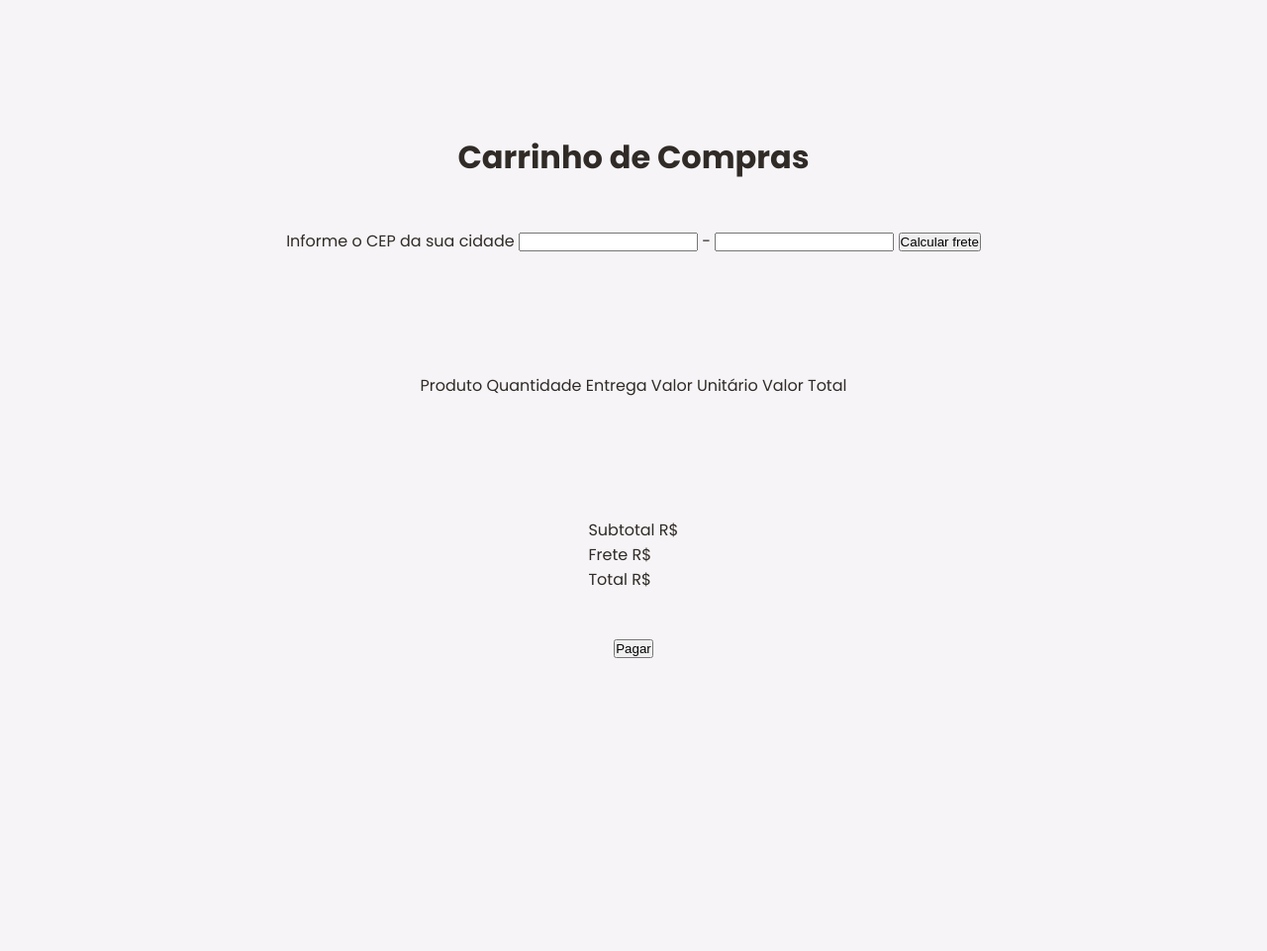
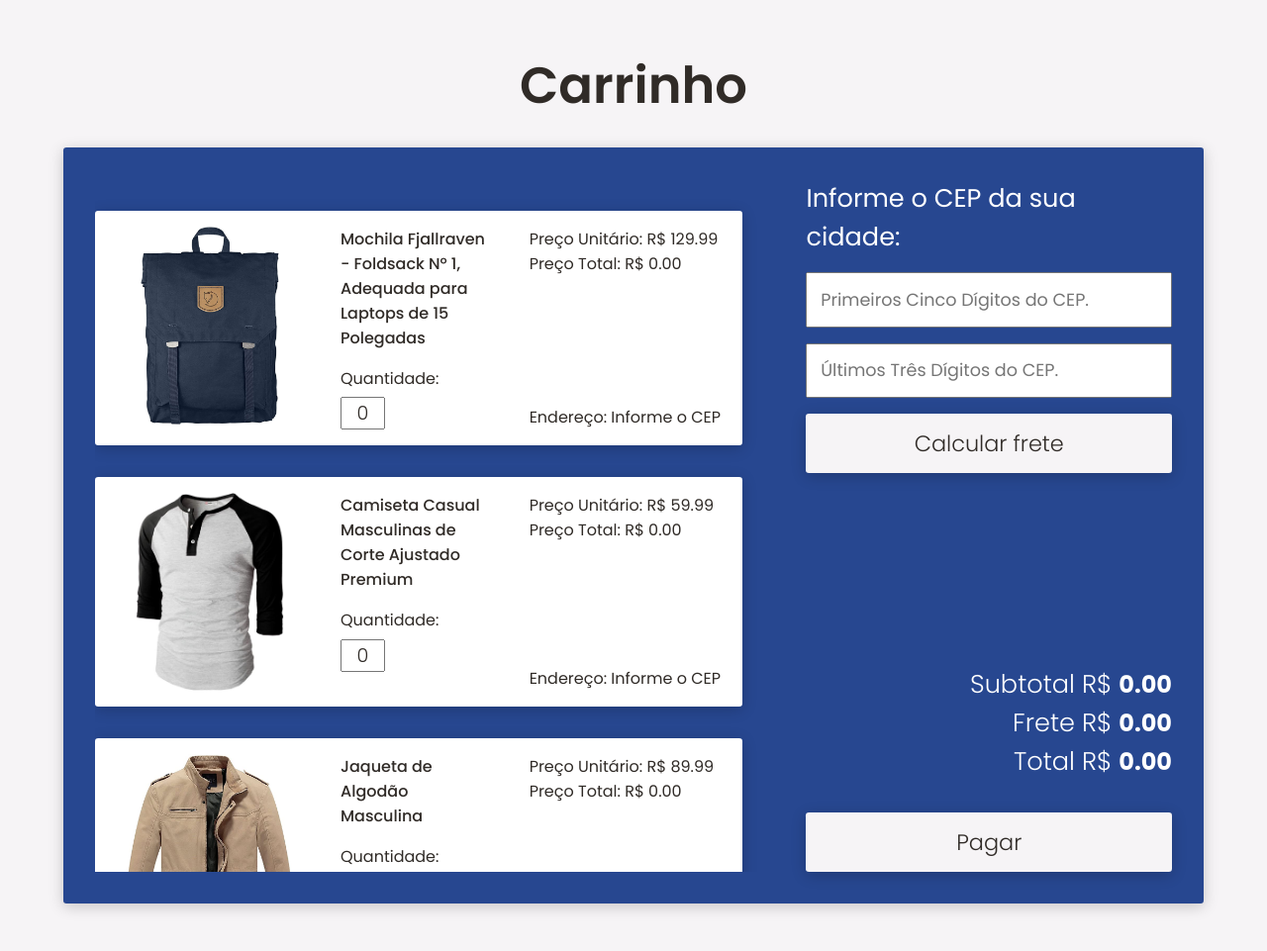
Before and after one commit to RGomes98/ShoppingCart, a plain HTML site: page pages/cart/index.html in a window 1280 px wide. Shown: the whole page at 99% size. Before the commit the page ends 800 px from the top, so only its background shows below. Drawn offline with Linux system fonts and the light colour scheme.

Commit message:
Cart page code refactor

```diff
--- a/pages/cart/index.html
+++ b/pages/cart/index.html
@@ -3,32 +3,30 @@
   <head>
     <meta charset="UTF-8" />
     <meta name="viewport" content="width=device-width, initial-scale=1.0" />
-    <title>Carrinho de Compras</title>
-    <script type="module" src="main.js" defer></script>
+    <title>Carrinho</title>
+    <script src="main.js" defer></script>
     <link rel="stylesheet" href="../../global.css" />
   </head>
   <body>
-    <h1>Carrinho de Compras</h1>
-    <div id="zipCodeWrapper">
-      <span>Informe o CEP da sua cidade</span> <input type="text" class="zipCode" /> -
-      <input type="text" class="zipCode" /> <button id="calcShipping">Calcular frete</button>
+    <h1 class="cart_heading">Carrinho</h1>
+    <div class="cart_wrapper">
+      <div class="cart_info">
+        <div id="zipcode_wrapper">
+          <span class="zipcode_wrapper_heading">Informe o CEP da sua cidade:</span>
+          <div class="zipcode_input_wrapper">
+            <input class="zipcode" type="text" placeholder="Primeiros Cinco Dígitos do CEP." />
+            <input class="zipcode" type="text" placeholder="Últimos Três Dígitos do CEP." />
+          </div>
+          <button id="shipping_button">Calcular frete</button>
+        </div>
+        <div class="price_wrapper">
+          <span class="price">Subtotal R$ <span id="subtotal">0.00</span></span>
+          <span class="price">Frete R$ <span id="shipping_price">0.00</span></span>
+          <span class="price">Total R$ <span id="total">0.00</span></span>
+        </div>
+        <button id="checkout_button">Pagar</button>
+      </div>
+      <div id="cart_container"></div>
     </div>
-    <br />
-    <div id="cartContainer">
-      <div>
-        <span>Produto</span>
-        <span>Quantidade</span>
-        <span>Entrega</span>
-        <span>Valor Unitário</span>
-        <span>Valor Total</span>
-      </div>
-    </div>
-    <br />
-    <div>
-      <p>Subtotal R$<span id="subtotal"></span></p>
-      <p>Frete R$<span id="shippingPrice"></span></p>
-      <p>Total R$<span id="total"></span></p>
-    </div>
-    <button id="checkout">Pagar</button>
   </body>
 </html>
--- a/pages/cart/main.js
+++ b/pages/cart/main.js
@@ -1,47 +1,127 @@
-import { products } from '../../data/products.js';
+const products = [
+  {
+    name: 'Mochila Fjallraven - Foldsack Nº 1, Adequada para Laptops de 15 Polegadas',
+    image: '../../images/products/product1.jpg',
+    price: 129.99,
+    ammount: 0,
+  },
+  {
+    name: 'Camiseta Casual Masculinas de Corte Ajustado Premium',
+    image: '../../images/products/product2.jpg',
+    price: 59.99,
+    ammount: 0,
+  },
+  {
+    name: 'Jaqueta de Algodão Masculina',
+    image: '../../images/products/product3.jpg',
+    price: 89.99,
+    ammount: 0,
+  },
+  {
+    name: 'Roupa Casual Masculina de Corte Ajustado',
+    image: '../../images/products/product4.jpg',
+    price: 69.99,
+    ammount: 0,
+  },
+  {
+    name: 'Jaqueta de Snowboard 3-em-1 para Mulheres BIYLACLESEN ',
+    image: '../../images/products/product5.jpg',
+    price: 69.99,
+    ammount: 0,
+  },
+  {
+    name: 'Jaqueta Motoqueira de Couro Sintético com Capuz Removível Lock and Love para Mulheres',
+    image: '../../images/products/product6.jpg',
+    price: 89.99,
+    ammount: 0,
+  },
+  {
+    name: 'Jaqueta de Chuva Feminina Corta-Vento Listrada para Escalada',
+    image: '../../images/products/product7.jpg',
+    price: 79.99,
+    ammount: 0,
+  },
+  {
+    name: 'Camiseta de Manga Curta com Gola Barco em Cor Sólida para Mulheres MBJ',
+    image: '../../images/products/product8.jpg',
+    price: 59.99,
+    ammount: 0,
+  },
+  {
+    name: 'Camiseta de Manga Curta para Mulheres Opna com Controle de Umidade',
+    image: '../../images/products/product9.jpg',
+    price: 109.99,
+    ammount: 0,
+  },
+  {
+    name: 'Camiseta Casual de Algodão de Manga Curta para Mulheres DANVOUY',
+    image: '../../images/products/product10.jpg',
+    price: 49.99,
+    ammount: 0,
+  },
+];
 
-const zipCodeWrapper = document.getElementById('zipCodeWrapper');
-const zipCode = document.body.getElementsByClassName('zipCode');
+const formatToCurrency = (number) => number.toFixed(2);
+
+const total = document.getElementById('total');
+const subtotal = document.getElementById('subtotal');
+const shipping = document.getElementById('shipping_price');
+const cartProducts = document.getElementById('cart_container');
+const checkoutButton = document.getElementById('checkout_button');
+const shippingButton = document.getElementById('shipping_button');
+
+const zipCode = document.body.getElementsByClassName('zipcode');
+const zipCodeWrapper = document.getElementById('zipcode_wrapper');
+
+const invalidCheckoutError = document.createElement('span');
+invalidCheckoutError.className = 'checkout_error';
+zipCodeWrapper.appendChild(invalidCheckoutError);
+
 const invalidZipCodeError = document.createElement('span');
+invalidZipCodeError.className = 'zipcode_error';
 zipCodeWrapper.appendChild(invalidZipCodeError);
 
-const checkoutButton = document.getElementById('checkout');
-const invalidCheckoutError = document.createElement('span');
-document.body.appendChild(invalidCheckoutError);
+checkoutButton.addEventListener('click', handleCheckout);
 
-checkoutButton.addEventListener('click', () => {
+function handleCheckout() {
+  invalidZipCodeError.innerText = '';
   invalidCheckoutError.innerText = '';
+
   const isCartFilled = document.getElementById('subtotal').innerText > 0;
-  const isZipCodeAdded = document.getElementById('shippingPrice').innerText > 0;
+  const isZipCodeAdded = document.getElementById('shipping_price').innerText > 0;
 
   if (!isZipCodeAdded) {
     return (invalidCheckoutError.innerText = 'Insira o CEP antes de Finalizar a Compra.');
-  } else if (!isCartFilled) {
+  }
+
+  if (!isCartFilled) {
     return (invalidCheckoutError.innerText =
       'Adicione Produtos ao Carrinho Antes de Finalizar a Compra.');
-  } else {
-    const checkoutPagePath = window.location.pathname.replace('cart', 'checkout');
-    window.location.pathname = checkoutPagePath;
   }
-});
 
-const total = document.getElementById('total');
-total.innerText = (0).toFixed(2);
+  const checkoutPagePath = window.location.pathname
+    .split('/')
+    .reverse()
+    .join('/')
+    .replace('cart', 'checkout')
+    .split('/')
+    .reverse()
+    .join('/');
+  window.location.pathname = checkoutPagePath;
+}
 
-const subtotal = document.getElementById('subtotal');
-subtotal.innerText = (0).toFixed(2);
+shippingButton.addEventListener('click', handleZipCode);
 
-const shipping = document.getElementById('shippingPrice');
-shipping.innerText = (0).toFixed(2);
+function handleZipCode() {
+  invalidZipCodeError.innerText = '';
+  invalidCheckoutError.innerText = '';
 
-const cartProducts = document.getElementById('cartContainer');
-const shippingButton = document.getElementById('calcShipping');
+  const zipCodeValues = Array.from(zipCode);
+  const isShippingTaxAdded = shipping.innerHTML > 0;
+  const fullZipCode = zipCodeValues.map((input) => input.value).join('');
+  const productsZipCodes = Array.from(document.body.getElementsByClassName('product_zip_code'));
 
-shippingButton.addEventListener('click', () => {
-  const zipCodeArray = Array.from(zipCode);
-  const fullZipCode = zipCodeArray.map((input) => input.value).join('');
-
-  const isZipCodeValid = zipCodeArray.every((input, idx) => {
+  const isZipCodeValid = zipCodeValues.every((input, idx) => {
     const inputLength = input.value.length;
     const requiredLength = idx === 0 ? 5 : 3;
     const isNumberInteger = Number.isInteger(Number(input.value));
@@ -52,30 +132,54 @@ shippingButton.addEventListener('click', () => {
   if (!isZipCodeValid) {
     return (invalidZipCodeError.innerText =
       'O CEP deve conter apenas números inteiros, com 5 dígitos no primeiro campo e 3 dígitos no segundo campo.');
-  } else {
-    invalidZipCodeError.innerText = '';
-    zipCodeArray.forEach((input) => (input.value = ''));
-    const productsZipCodes = Array.from(document.body.getElementsByClassName('productZipCode'));
-    productsZipCodes.forEach((product) => {
-      return (product.innerText = `${fullZipCode.slice(0, 5)}-${fullZipCode.slice(5)}`);
-    });
   }
 
-  const isShippingTaxAdded = shipping.innerHTML > 0;
-  if (isShippingTaxAdded) {
-    return;
-  } else {
-    shipping.innerHTML = (100).toFixed(2);
-    total.innerText = (Number(total.innerText) + 100).toFixed(2);
-  }
-});
+  zipCodeValues.forEach((input) => (input.value = ''));
+  productsZipCodes.forEach((product) => {
+    return (product.innerText = `Endereço: ${fullZipCode.slice(0, 5)}-${fullZipCode.slice(5)}`);
+  });
+
+  if (isShippingTaxAdded) return;
+  shipping.innerHTML = formatToCurrency(100);
+  total.innerText = formatToCurrency(Number(total.innerText) + 100);
+}
 
 products.forEach(({ name, image, price }, idx) => {
-  const imageWrapper = document.createElement('div');
-  imageWrapper.className = 'imageWrapper';
+  const productWrapper = document.createElement('div');
+  productWrapper.className = 'product_wrapper';
 
   const productImage = document.createElement('img');
+  productImage.className = 'product_image';
   productImage.src = image;
+
+  const productNameWrapper = document.createElement('div');
+  productNameWrapper.className = 'product_name_wrapper';
+
+  const productName = document.createElement('span');
+  productName.innerText = name;
+
+  const productQuantityText = document.createElement('span');
+  productQuantityText.className = 'product_quantity_text';
+  productQuantityText.innerText = 'Quantidade: ';
+
+  const productAmmount = document.createElement('input');
+  productAmmount.value = 0;
+
+  const productPriceWrapper = document.createElement('div');
+  productPriceWrapper.className = 'product_price_wrapper';
+
+  const productUnitPrice = document.createElement('span');
+  productUnitPrice.innerText = `Preço Unitário: R$ ${formatToCurrency(price)}`;
+
+  const productTotalPrice = document.createElement('span');
+  productTotalPrice.innerText = `Preço Total: R$ ${formatToCurrency(0)}`;
+
+  const productShipping = document.createElement('span');
+  productShipping.className = 'product_zip_code';
+  productShipping.innerText = 'Endereço: Informe o CEP';
+
+  productImage.addEventListener('mouseover', handleMouseEvent);
+  productImage.addEventListener('mouseout', handleMouseEvent);
 
   function handleMouseEvent(e) {
     const eventType = e.type;
@@ -87,40 +191,17 @@ products.forEach(({ name, image, price }, idx) => {
       case 'mouseout':
         productImage.src = image;
         break;
-      default:
-        return;
     }
   }
 
-  productImage.addEventListener('mouseover', handleMouseEvent);
-  productImage.addEventListener('mouseout', handleMouseEvent);
+  productAmmount.addEventListener('focusout', handleFocusOut);
 
-  const productName = document.createElement('span');
-  productName.innerText = name;
-
-  const productWrapper = document.createElement('div');
-  productWrapper.className = 'productWrapper';
-
-  const productShipping = document.createElement('span');
-  productShipping.className = 'productZipCode';
-  productShipping.innerText = 'Informe o CEP';
-
-  const productTotalPrice = document.createElement('span');
-  productTotalPrice.innerText = `R$ ${(0).toFixed(2)}`;
-
-  const productUnitPrice = document.createElement('span');
-  productUnitPrice.innerText = price;
-
-  const productAmmount = document.createElement('input');
-  productAmmount.value = 0;
-
-  productAmmount.addEventListener('focusout', (e) => {
+  function handleFocusOut(e) {
+    let totalPrice = 0;
     const currentAmmount = e.target.value;
-    const isValueNotNumeric = isNaN(currentAmmount);
-
-    let totalPrice = 0;
     const isValueNegative = currentAmmount < 0;
     const isValueBiggerThanNine = currentAmmount > 9;
+    const isValueNotNumeric = isNaN(currentAmmount);
 
     if (isValueNegative || isValueNotNumeric) {
       totalPrice = 0;
@@ -135,21 +216,23 @@ products.forEach(({ name, image, price }, idx) => {
       totalPrice = products[idx].price * currentAmmount;
     }
 
-    productTotalPrice.innerText = `R$ ${totalPrice.toFixed(2)}`;
-    const productsTotal = products.reduce((acc, val) => (acc += val.ammount * val.price), 0);
+    const currentTotalPrice = products.reduce((acc, val) => (acc += val.ammount * val.price), 0);
+    subtotal.innerText = formatToCurrency(currentTotalPrice);
+    productTotalPrice.innerText = `Preço Total: R$ ${formatToCurrency(totalPrice)}`;
+    total.innerText = formatToCurrency(currentTotalPrice + Number(shipping.innerText));
+  }
 
-    subtotal.innerText = productsTotal.toFixed(2);
-    total.innerText = (productsTotal + Number(shipping.innerText)).toFixed(2);
-  });
+  productNameWrapper.appendChild(productName);
+  productNameWrapper.appendChild(productQuantityText);
+  productNameWrapper.appendChild(productAmmount);
 
-  imageWrapper.appendChild(productImage);
-  imageWrapper.appendChild(productName);
+  productPriceWrapper.appendChild(productUnitPrice);
+  productPriceWrapper.appendChild(productTotalPrice);
+  productPriceWrapper.appendChild(productShipping);
 
-  productWrapper.appendChild(imageWrapper);
-  productWrapper.appendChild(productAmmount);
-  productWrapper.appendChild(productShipping);
-  productWrapper.appendChild(productUnitPrice);
-  productWrapper.appendChild(productTotalPrice);
+  productWrapper.appendChild(productImage);
+  productWrapper.appendChild(productNameWrapper);
+  productWrapper.appendChild(productPriceWrapper);
 
   cartProducts.appendChild(productWrapper);
 });
```
